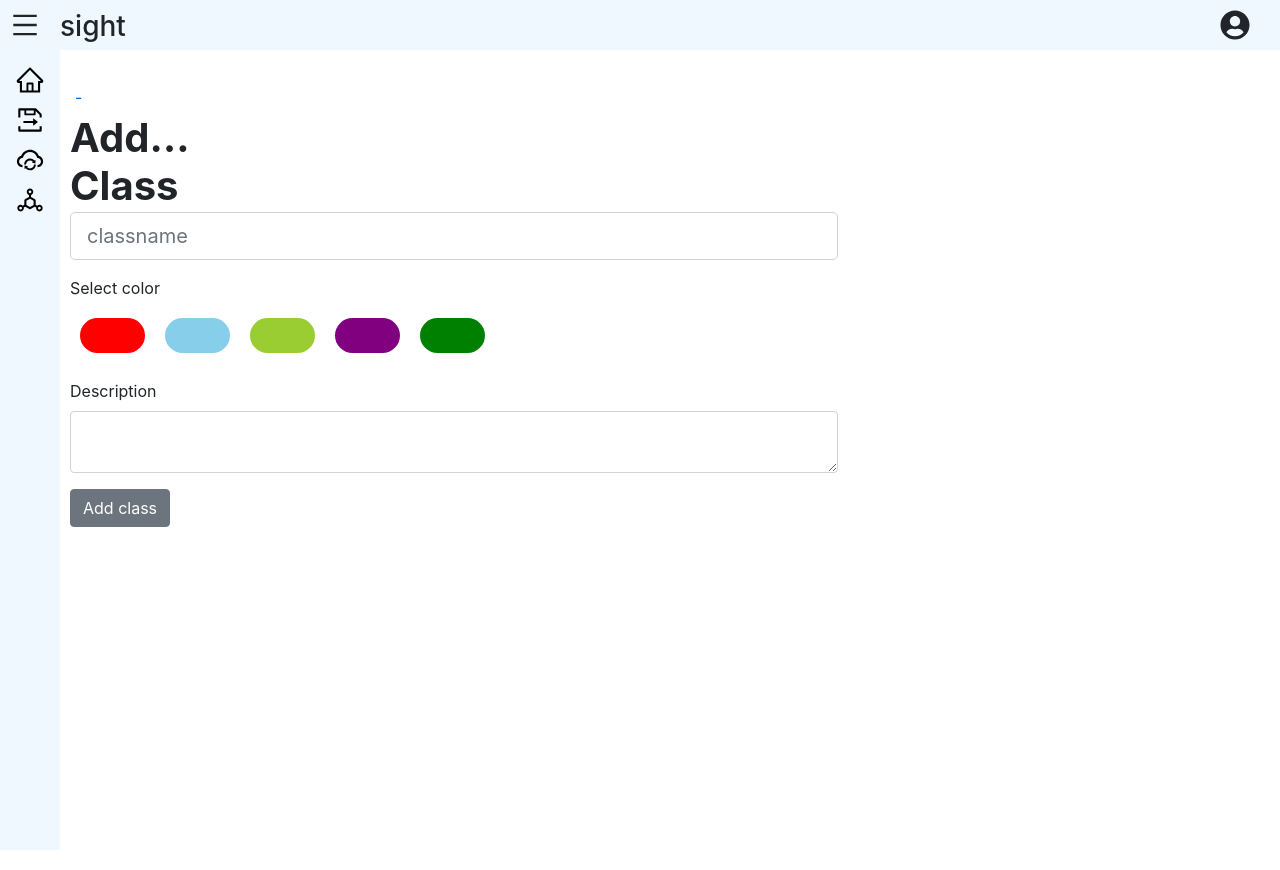
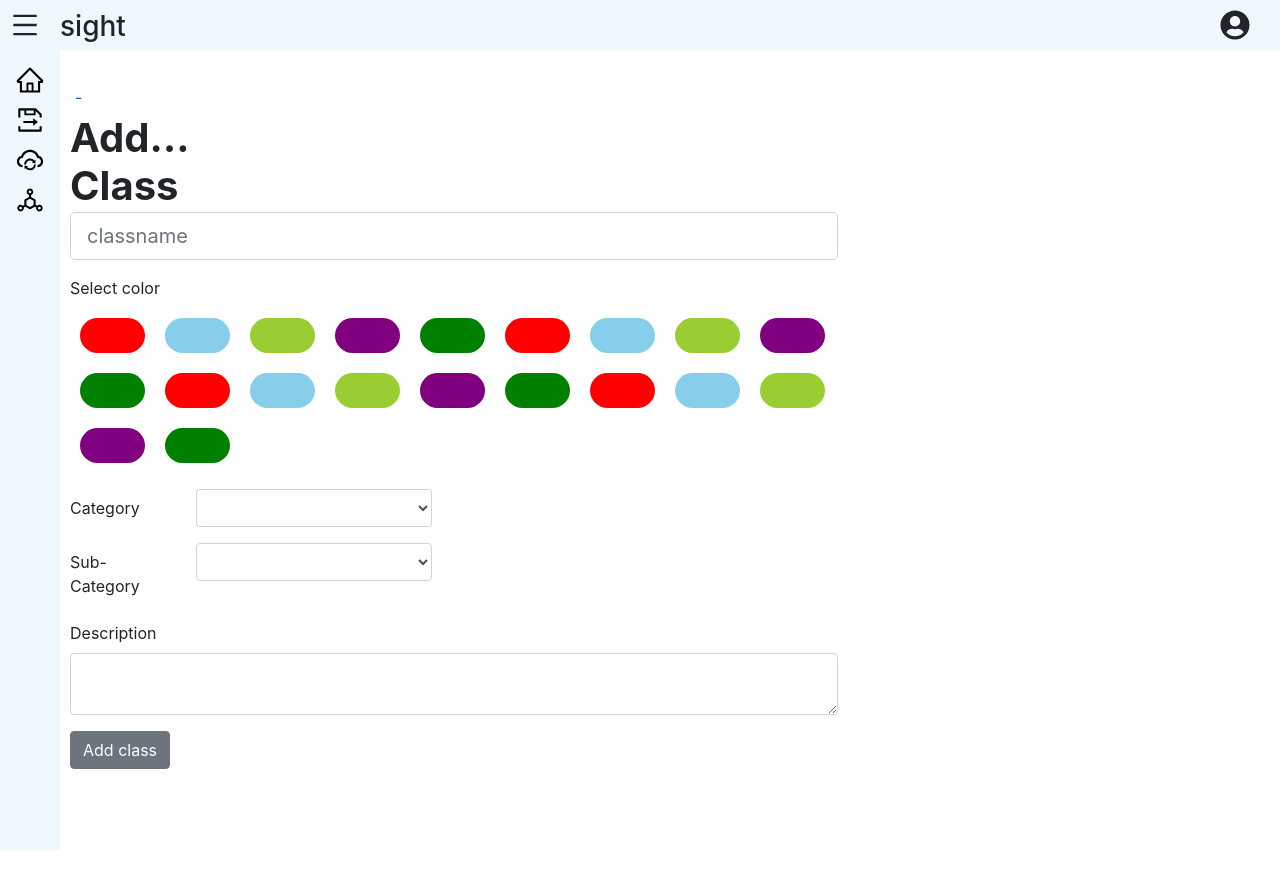
Before and after one commit to balaji0852/sight-enterprise, a React (Create React App) app: page /#/add in a window 1280 px wide. Built offline with nearby package versions, Linux system fonts and the light colour scheme.

Commit message:
dashboard setup - with add page, class item components and routes------------base frame

```diff
--- a/src/App.js
+++ b/src/App.js
@@ -1,5 +1,5 @@
 import React,{Component}  from 'react';
-import { Route } from 'react-router';
+import { Route,Switch } from 'react-router';
 import  MainLayout  from './components/MainLayout';
 import  Home  from './components/Pages/Home.js';
 import Setting from './components/Pages/Setting.js';
@@ -13,7 +13,7 @@ class App extends Component {
   render () {
     return (
       <MainLayout>
-        <Route exact path='/Home' component={Home} />
+        <Route exact path='/' component={Home} />
         <Route path='/Classes' component={Setting} />
         <Route path='/add' component={Example} />
         <Route path='/Setting' component={Setting} />
--- a/src/components/NavBar/NavMenu.css
+++ b/src/components/NavBar/NavMenu.css
@@ -10,8 +10,8 @@
 
 /* balaji: makes the app 100% fit to viewport */
 .app {
-  background-color: wheat;
-  height: 100vh;
+  background-color: aliceblue;
+  height: 95vh;
 }
 
 
--- a/src/components/NavBar/NavMenu.js
+++ b/src/components/NavBar/NavMenu.js
@@ -64,7 +64,7 @@ class NavMenu extends Component {
                 <div className='appBody'>
                     <div className={this.state.valSideBar
                         ? 'sideBarOpen' : 'sideBar'}>
-                        <Link className='link hoverEffects' to="/Home" >
+                        <Link className='link hoverEffects' to="/" >
                             <div className='sideBarIconsPadding'>
                                 <AiOutlineHome className='navBarIcon' size={30} />
                                 {this.state.valSideBar && "Home"}
--- a/src/components/Pages/Setting.js
+++ b/src/components/Pages/Setting.js
@@ -19,9 +19,10 @@ render() {
   console.log(window.location.hash);
 
   return (
-    <div className="workflow">
-      {window.location.pathname}
-    </div>
+    <h2>bye</h2>
+    // <div className="workflow">
+    //   {window.location.pathname}
+    // </div>
   );
 }
 
--- a/src/components/Pages/Workflow.js
+++ b/src/components/Pages/Workflow.js
@@ -1,5 +1,5 @@
 import React from 'react';
-import { Button, FormGroup, Label, Input} from 'reactstrap';
+import { Button, FormGroup, Label, Input, Col } from 'reactstrap';
 import './Workflow.css';
 import ColorStore from '../Planner_graph/colorStore';
 
@@ -8,18 +8,18 @@ export default class Example extends React.Component {
 
 
 
-  constructor(props){
+  constructor(props) {
     super(props);
     this.onColorChange = this.onColorChange.bind(this);
     this.state = {
-      selectedColor:'red'
+      selectedColor: 'red'
     };
   }
 
-  onColorChange(value){
-    console.log("cc",value);
+  onColorChange(value) {
+    console.log("cc", value);
     this.setState({
-      selectedColor:value
+      selectedColor: value
     });
   }
 
@@ -31,11 +31,35 @@ export default class Example extends React.Component {
       </FormGroup>
       <FormGroup>
         <label>Select color</label>
-        <ColorStore onSelected={this.onColorChange} selectedColor={this.state.selectedColor}/>
+        <ColorStore onSelected={this.onColorChange} selectedColor={this.state.selectedColor} />
       </FormGroup>
+      <FormGroup row>
+          <Label for="exampleSelect" sm={1}>Category</Label>
+          <Col sm={4}>
+            <Input type="select" name="select" id="exampleSelect" >
+            {/* <option>1</option>
+            <option>2</option>
+            <option>3</option>
+            <option>4</option>
+            <option>5</option> */}
+          </Input>
+          </Col>
+        </FormGroup>
+        <FormGroup row>
+          <Label for="exampleSelect" sm={1}>Sub-Category</Label>
+          <Col sm={4}>
+            <Input type="select" name="select" id="exampleSelect"  >
+            {/* <option>1</option>
+            <option>2</option>
+            <option>3</option>
+            <option>4</option>
+            <option>5</option> */}
+          </Input>
+          </Col>
+        </FormGroup>
       <FormGroup>
         <Label for="exampleText">Description</Label>
-        <Input  type="textarea" name="text" id="exampleText" />
+        <Input type="textarea" name="text" id="exampleText" sm={2}/>
       </FormGroup>
       <FormGroup>
         <Button>Add class</Button>
--- a/src/components/Planner_graph/colorStore.css
+++ b/src/components/Planner_graph/colorStore.css
@@ -5,7 +5,6 @@
 }
 
 .colorItem{
-
     width: 65px;
     height: 35px;
     margin: 10px;
--- a/src/components/Planner_graph/colorStore.js
+++ b/src/components/Planner_graph/colorStore.js
@@ -6,10 +6,8 @@ class ColorStore extends Component {
 
     constructor(props) {
         super(props);
-
-
         this.state = {
-            colors: ['Red', 'skyblue', 'yellowgreen','purple','green']
+            colors: ['Red', 'skyblue', 'yellowgreen','purple','green','Red', 'skyblue', 'yellowgreen','purple','green','Red', 'skyblue', 'yellowgreen','purple','green','Red', 'skyblue', 'yellowgreen','purple','green']
         }
     }
 
```
